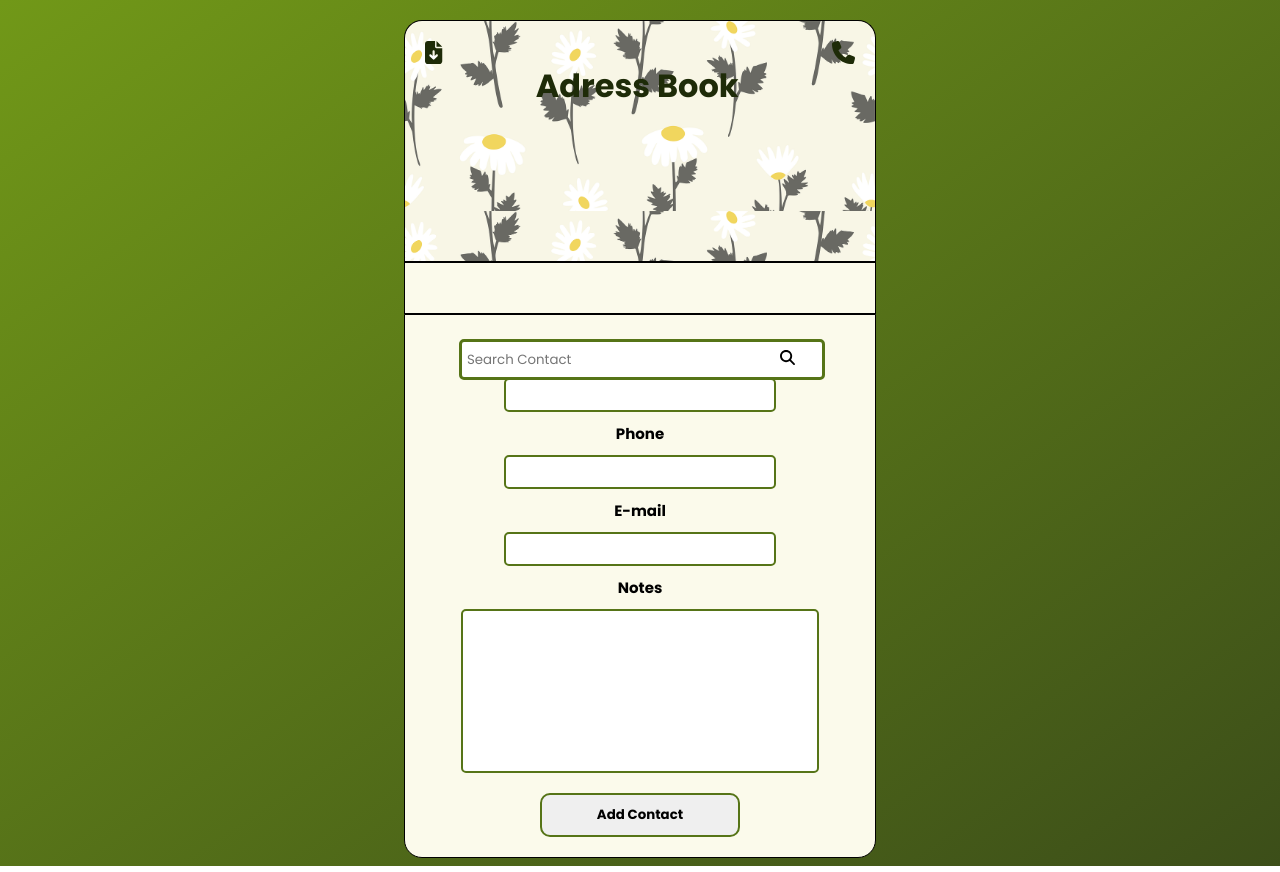
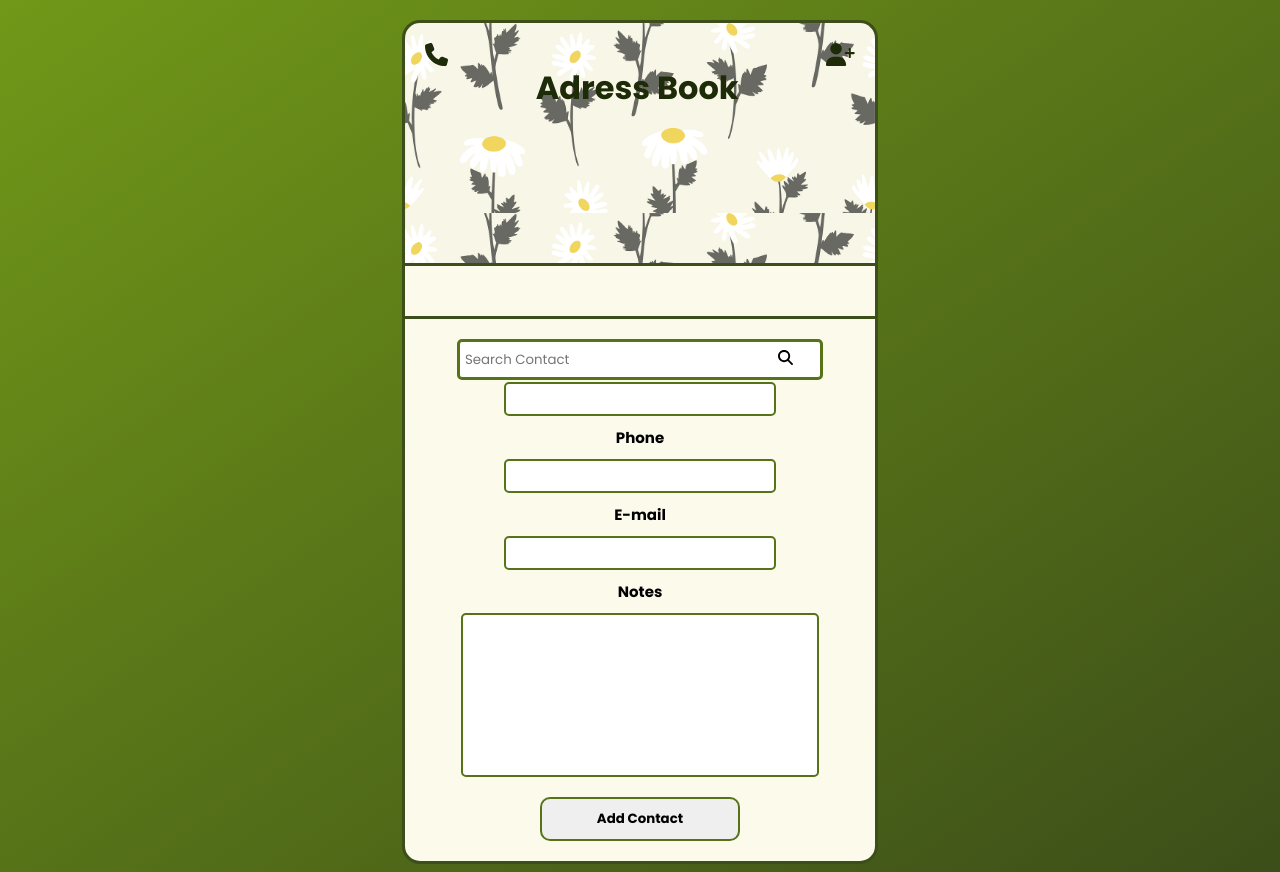
Before and after one commit to ana-mul/Directorio, a React (Vite) app in the folder DirectorioContactos/: page / in a window 1280 px wide. Built offline with nearby package versions, Linux system fonts and the light colour scheme.

Commit message:
Terminado

```diff
--- a/DirectorioContactos/src/components/add-contact/add.css
+++ b/DirectorioContactos/src/components/add-contact/add.css
@@ -1,8 +1,8 @@
 .section-add {
   width: 470px;
   height: auto;
-  background-color: #fbfaeb;
-  border: 1px solid black;
+  background-color: var(--background-light);
+  border: 3px solid var(--verde-grisaceo);
   border-bottom-left-radius: 18px;
   border-bottom-right-radius: 18px ;
   display: flex;
--- a/DirectorioContactos/src/components/add-contact/add.jsx
+++ b/DirectorioContactos/src/components/add-contact/add.jsx
@@ -29,7 +29,7 @@ const Add = (props) => {
   return (
     <>
       <div>
-        <section className="section-add">
+        <section id ="add" className="section-add">
           <div>
             <form className="form" action="" onSubmit={handleSubmit}>
               <label htmlFor="">Name</label>
--- a/DirectorioContactos/src/components/app/App.css
+++ b/DirectorioContactos/src/components/app/App.css
@@ -5,20 +5,20 @@
   justify-content: space-between;
   width: 430px;
   height: 150px;
-  border: 1px solid black;
+  border: 3px solid var(--verde-grisaceo);
   border-bottom: none;
   border-top-left-radius: 18px;
   border-top-right-radius: 18px;
   background-image: url(../../assets/bakcground.png);
   background-size: cover;
 }
-.fa-file-arrow-down,
+.fa-user-plus,
 .fa-phone {
   font-size: 23px;
-  color: #1e2b08;
+  color: var(--verde-oscuro);
 }
 h1 {
-  color: #1e2b08;
+  color: var(--verde-oscuro);
 }
 .fa-phone {
   transition: transform 0.3s ease;
@@ -27,10 +27,10 @@ h1 {
   transform: translate(-2px, -2px);
 }
 
-.fa-file-arrow-down {
+.fa-user-plus {
   transition: transform 0.3s ease;
 }
 
-.fa-file-arrow-down:hover {
+.fa-user-plus:hover {
   transform: translateY(5px);
 }
--- a/DirectorioContactos/src/components/app/App.jsx
+++ b/DirectorioContactos/src/components/app/App.jsx
@@ -1,6 +1,6 @@
 import { useState } from "react";
 import { FontAwesomeIcon } from "@fortawesome/react-fontawesome";
-import { faFileArrowDown, faPhone } from "@fortawesome/free-solid-svg-icons";
+import { faUserPlus, faPhone } from "@fortawesome/free-solid-svg-icons";
 import background from "../../assets/bakcground.png";
 import "./App.css";
 import { Add } from "../add-contact/add.jsx";
@@ -83,13 +83,23 @@ function App() {
     }
   };
 
-
   return (
     <>
       <div className="app-div">
-      <FontAwesomeIcon className="fa-file-arrow-down" icon={faFileArrowDown} title="Download Contact List"/>
+        <FontAwesomeIcon
+          className="fa-phone"
+          icon={faPhone}
+          title="Make a Call"
+        />
+
         <h1>Adress Book</h1>
-        <FontAwesomeIcon className="fa-phone" icon={faPhone} title="Make a Call"/>
+        <a href="#add">
+          <FontAwesomeIcon
+            className="fa-file-arrow-down"
+            icon={faUserPlus}
+            title="Add Contact"
+          />
+        </a>
       </div>
 
       <div>
--- a/DirectorioContactos/src/components/contact-list/list.css
+++ b/DirectorioContactos/src/components/contact-list/list.css
@@ -1,8 +1,9 @@
 .section-list{
     width: 470px;
     height: auto;
-    background-color: #fbfaeb;
-    border: 1px solid black;
+    background-color: var(--background-light);
+    border: 3px solid var(--verde-grisaceo);
+    border-bottom: none;
     display: flex;
     flex-direction: column;
 }
@@ -23,7 +24,7 @@
   }
 .fa-trash{
     font-size: 25px;
-    color: #92be24;
+    color: var(--verde-delete);
     position: relative;
     right: 25px;
     top: 0px;
@@ -37,3 +38,12 @@
   .fa-trash:hover:hover {
     transform: translateX(10px);
   }
+  .div-line-list{
+    width: 5px;
+    height: 180px;
+    border: 1px solid black;
+    background-image: linear-gradient(to top, var(--verde-grisaceo), var(--verde-linea));
+    position: absolute;
+    top: 55px;
+    right:412px;
+  }
--- a/DirectorioContactos/src/components/contact-list/list.jsx
+++ b/DirectorioContactos/src/components/contact-list/list.jsx
@@ -36,7 +36,7 @@ const List = (props) => {
                     />
                   </div>
                   <li key={index}>
-                    <div className="div-line"></div>
+                    <div className="div-line-list"></div>
                     <span className="span-contact">
                       {" "}
                       <FontAwesomeIcon className="fa-user" icon={faUser} />
--- a/DirectorioContactos/src/components/filter/filter.css
+++ b/DirectorioContactos/src/components/filter/filter.css
@@ -19,8 +19,9 @@
   height: auto;
   background-image: url(../../assets/bakcground.png);
   background-size: cover;
-  border: 1px solid black;
+  border: 3px solid var(--verde-grisaceo);
   border-top: none;
+  border-bottom: none;
   display: flex;
   flex-direction: column;
 }
@@ -38,17 +39,16 @@
   position: relative;
   right:27px;
   bottom:25px;
-  background-color:  #f8fce9;
+  background-color: var(--background-light);
 }
-.div-line{
+.div-line-filter{
   width: 5px;
   height: 180px;
   border: 1px solid black;
-  background-image: linear-gradient(to top, #3c4e19, #719818);
+  background-image: linear-gradient(to top, var(--verde-grisaceo), var(--verde-linea));
   position: absolute;
-  top: 30px;
+  top: 15px;
   right:412px;
-
 }
 ul {
   list-style: none;
@@ -74,6 +74,28 @@ p {
 }
 .fa-user, .fa-mobile, .fa-envelope, .fa-pen-fancy{
   font-size: 15px;
-  color: #1e2b08;
+  color: var(--verde-oscuro);
 
 }
+
+/* RESPONSIVE */
+
+@media screen and (max-width: 576px) {
+  .div-filter-input{
+    bottom: 330px;
+  }
+}
+
+@media screen and (min-width:576px) and (max-width: 768px) {
+  .div-filter-input {
+    bottom: 190px;
+  }
+}
+
+
+@media screen and (min-width:768px) and (max-width: 992px) {
+  .div-filter-input {
+    bottom:0;
+    top:30px;
+  }
+}
--- a/DirectorioContactos/src/components/filter/filter.jsx
+++ b/DirectorioContactos/src/components/filter/filter.jsx
@@ -31,7 +31,7 @@ const Filter = (props) => {
             find().map((contacts, index) => (
               <div className="div-span">
                 <li key={index}>
-                  <div className="div-line"></div>
+                  <div className="div-line-filter"></div>
                   <span className="span-contact">
                     <FontAwesomeIcon className="fa-user" icon={faUser} />
                     <p className="p-name">NAME</p>
--- a/DirectorioContactos/src/index.css
+++ b/DirectorioContactos/src/index.css
@@ -1,15 +1,10 @@
 @import url("https://fonts.googleapis.com/css2?family=Poppins:ital,wght@0,100;0,200;0,300;0,400;0,500;0,600;0,700;0,800;0,900;1,100;1,200;1,300;1,400;1,500;1,600;1,700;1,800;1,900&display=swap");
 
 :root {
-  background-image: linear-gradient(to bottom right,#719818, #3c4e19);
+  background-image: linear-gradient(to bottom right,var(--verde-linea),var(--verde-grisaceo));
   margin: 0;
   padding: 0;
   font-family: 'Poppins', sans-serif;
-  --conifer-50: #f8fce9;
-  --conifer-100: #eff8cf;
-  --conifer-200: #dff2a4;
-  --conifer-300: #c8e76f;
-  --conifer-400: #b1d945;
   --verde-delete: #92be24;
   --verde-linea: #719818;
   --verde-input: #567417;
```
